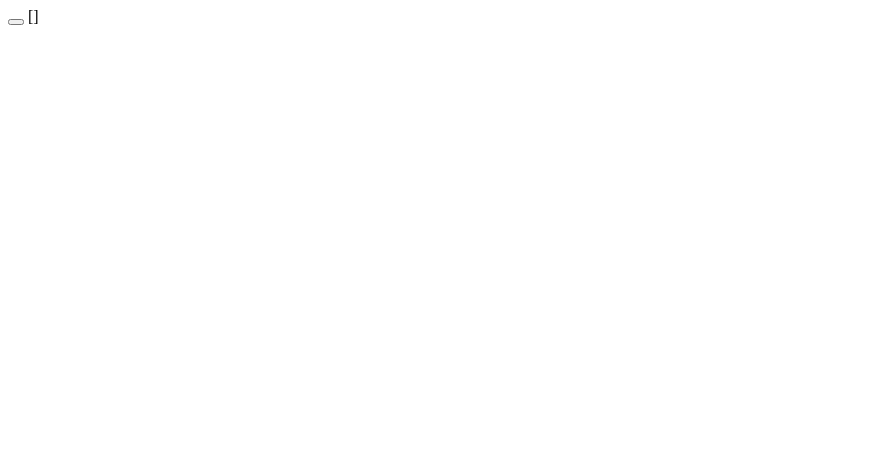
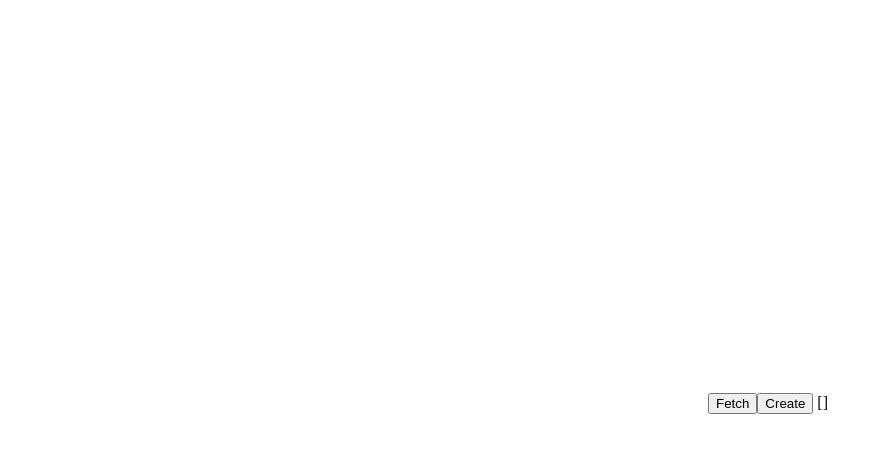
Before and after one commit to yoelmacia/DrawCanvasCodingTest, a Vue app: page / in a window 1280 px wide. Shown: the top 452 px of the page, without its empty margins (0-882 px from the left). Built offline with nearby package versions, Linux system fonts and the light colour scheme.

Commit message:
Draw rectangle
First draw the dot and then connect the dot with lines.

```diff
--- a/src/components/Canvas.vue
+++ b/src/components/Canvas.vue
@@ -1,6 +1,8 @@
 <template>
   <div>
-    <button @click="fetchData()"></button>
+    <canvas id="canvas" width="700" height="400"></canvas>
+    <button @click="fetchData()">Fetch</button>
+    <button @click="createImage()">Create</button>
     {{ dataArray }}
   </div>
 </template>
@@ -24,6 +26,48 @@ export default {
         .catch(error => {
           console.log(error);
         });
+    },
+    createImage() {
+      const canvas = document.getElementById("canvas");
+      const context = canvas.getContext("2d");
+      this.dataArray.forEach((element, index) => {
+        // for triangle
+
+        // for retangle
+        if (index === 1) {
+          element.coordinates.forEach((coordinate, index) => {
+            if (index === 0) {
+              context.beginPath();
+              context.moveTo(coordinate.x, coordinate.y);
+              context.fillRect(coordinate.x, coordinate.y, 10, 10);
+              context.lineTo(coordinate.x + 100, coordinate.y);
+              context.stroke();
+            }
+            if (index === 1) {
+              context.beginPath();
+              context.moveTo(coordinate.x, coordinate.y);
+              context.fillRect(coordinate.x, coordinate.y, 10, 10);
+              context.lineTo(coordinate.x, coordinate.y + 100);
+              context.stroke();
+            }
+            if (index === 2) {
+              context.beginPath();
+              context.moveTo(coordinate.x, coordinate.y);
+              context.fillRect(coordinate.x, coordinate.y, 10, 10);
+              context.lineTo(coordinate.x - 100, coordinate.y);
+              context.stroke();
+            }
+            if (index === 3) {
+              context.beginPath();
+              context.moveTo(coordinate.x, coordinate.y);
+              context.fillRect(coordinate.x, coordinate.y, 10, 10);
+              context.lineTo(coordinate.x, coordinate.y - 100);
+              context.stroke();
+            }
+          });
+        }
+      });
+      //context.strokeRect(50, 50, 50, 50);
     }
   }
 };
```
